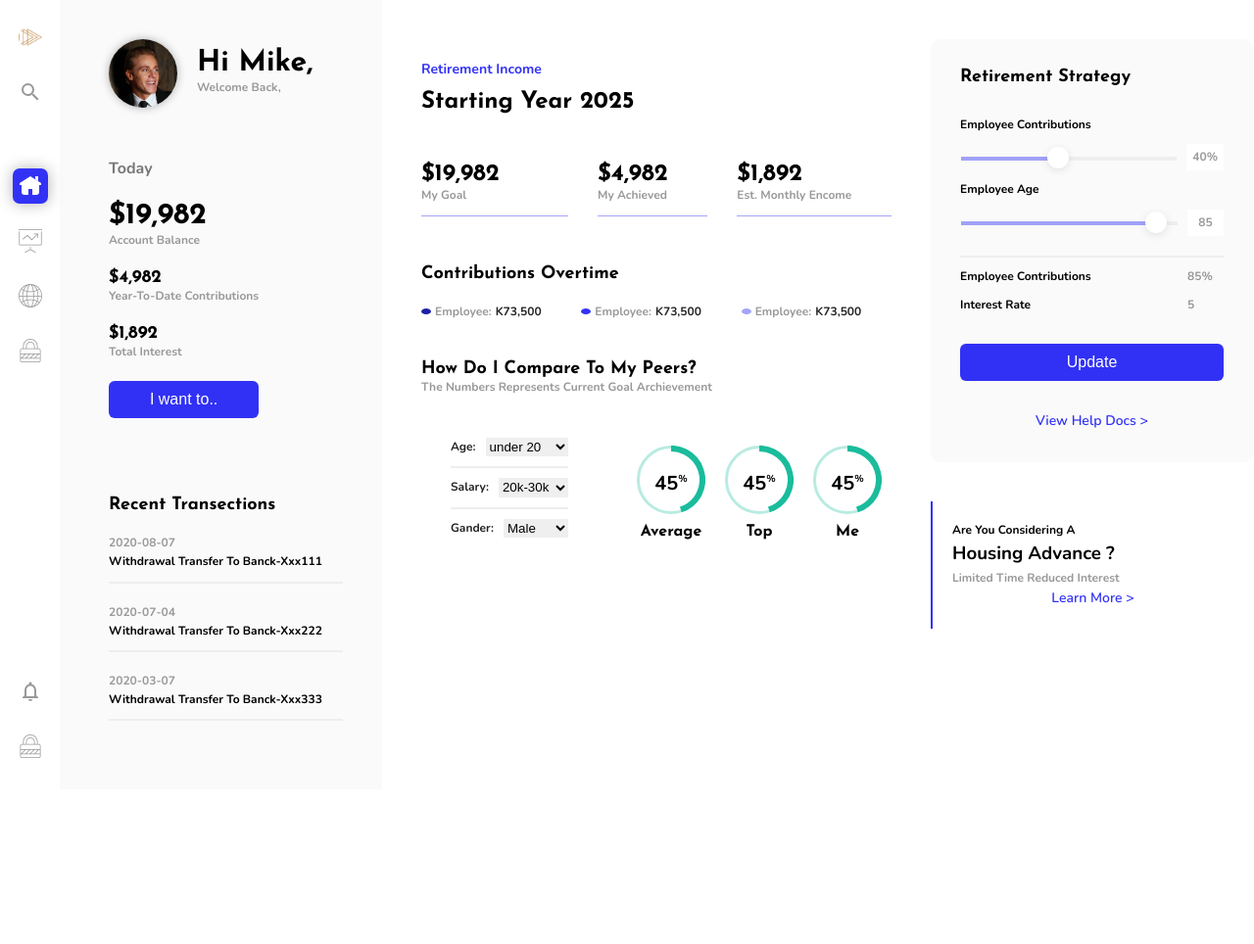
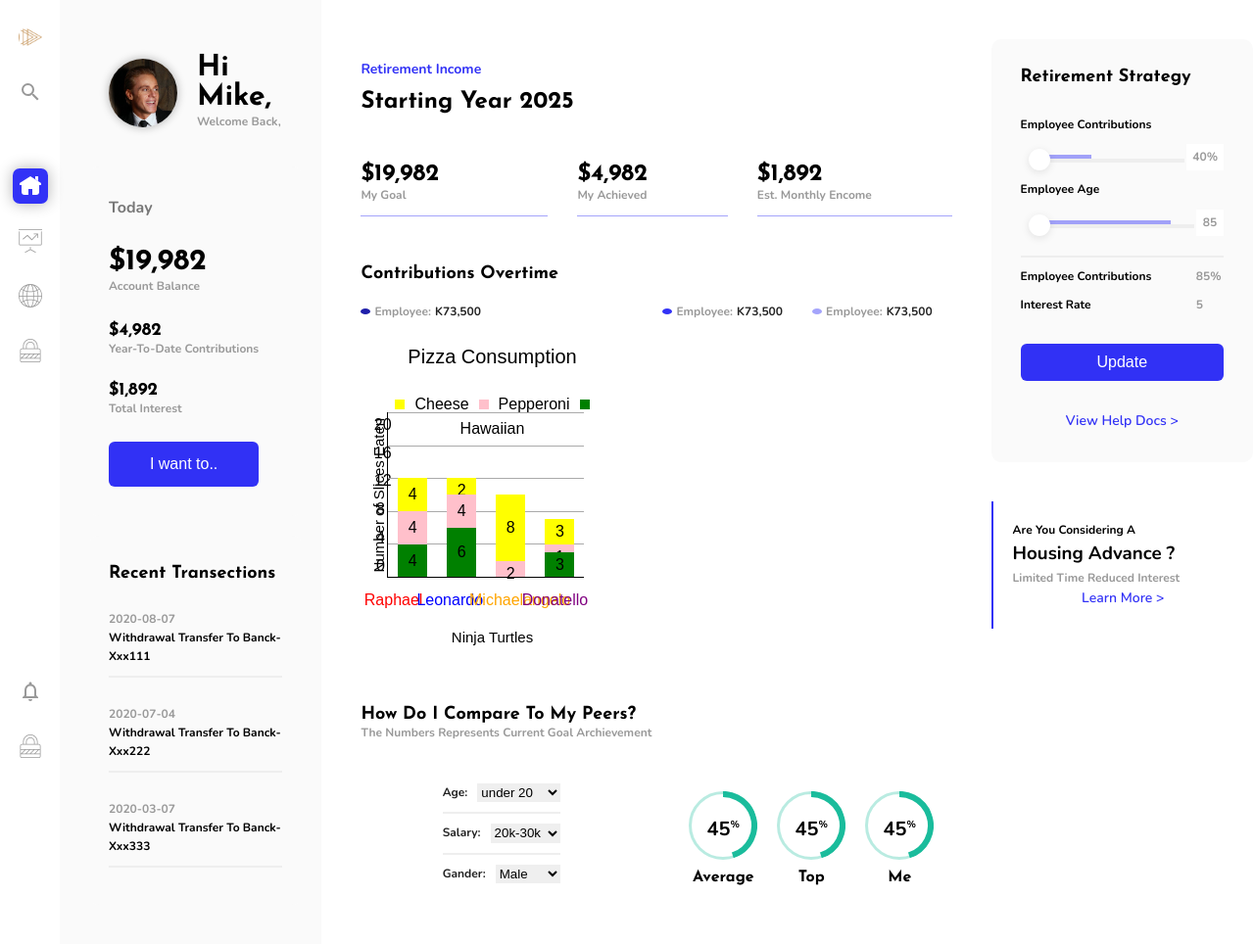
Before and after one commit to Er-Rahul-Tiwari/newDashboard, a PHP site: page / in a window 1280 px wide. Shown: the whole page at 98% size. Before the commit the page ends 774 px from the top, so only its background shows below. Run offline with PHP 8.4, Linux system fonts and the light colour scheme.

Commit message:
--- Auto-Git Commit ---

```diff
--- a/css/style.css
+++ b/css/style.css
@@ -92,58 +92,6 @@
     .container {
       grid-template-rows: repeat(4, min-content);
       grid-template-columns: [full-start] minmax(6rem, 1fr) [center-start] repeat(8, [col-start] minmax(min-content, 14rem) [col-end]) [center-end] minmax(6rem, 1fr) [full-end]; } }
-
-.btn {
-  display: grid;
-  align-items: center;
-  justify-items: center;
-  width: 100%;
-  padding: 1rem 2.4rem;
-  border-radius: 0.6rem;
-  -webkit-border-radius: 0.6rem;
-  -moz-border-radius: 0.6rem;
-  -ms-border-radius: 0.6rem;
-  -o-border-radius: 0.6rem;
-  font-size: 1.6rem;
-  background-color: rgba(28, 28, 245, 0.9);
-  color: #fff;
-  outline: none;
-  border: none; }
-  .btn:hover {
-    background-color: rgba(7, 7, 161, 0.9);
-    cursor: pointer; }
-
-.link {
-  display: grid;
-  align-self: center;
-  justify-self: center;
-  font-size: 1.4rem;
-  font-weight: 600;
-  color: rgba(28, 28, 245, 0.9);
-  text-decoration: none;
-  text-transform: capitalize; }
-
-.notification, .presentation, .global, .lock, .search, .hut {
-  width: 2.4rem;
-  height: 2.4rem; }
-
-.notification {
-  fill: #999; }
-
-.presentation {
-  fill: #999; }
-
-.global {
-  fill: #999; }
-
-.lock {
-  fill: #999; }
-
-.search {
-  fill: #999; }
-
-.hut {
-  fill: #999; }
 
 .bar > span {
   position: relative;
@@ -263,6 +211,150 @@
 
 .pie-wrapper.progress-45 .pie .right-side {
   display: none; }
+
+.btn {
+  display: grid;
+  align-items: center;
+  justify-items: center;
+  width: 100%;
+  padding: 1rem 2.4rem;
+  border-radius: 0.6rem;
+  -webkit-border-radius: 0.6rem;
+  -moz-border-radius: 0.6rem;
+  -ms-border-radius: 0.6rem;
+  -o-border-radius: 0.6rem;
+  font-size: 1.6rem;
+  background-color: rgba(28, 28, 245, 0.9);
+  color: #fff;
+  outline: none;
+  border: none; }
+  .btn:hover {
+    background-color: rgba(7, 7, 161, 0.9);
+    cursor: pointer; }
+
+.link {
+  display: grid;
+  align-self: center;
+  justify-self: center;
+  font-size: 1.4rem;
+  font-weight: 600;
+  color: rgba(28, 28, 245, 0.9);
+  text-decoration: none;
+  text-transform: capitalize; }
+
+.notification, .presentation, .global, .lock, .search, .hut {
+  width: 2.4rem;
+  height: 2.4rem; }
+
+.notification {
+  fill: #999; }
+
+.presentation {
+  fill: #999; }
+
+.global {
+  fill: #999; }
+
+.lock {
+  fill: #999; }
+
+.search {
+  fill: #999; }
+
+.hut {
+  fill: #999; }
+
+.chartContainer {
+  height: 60%;
+  width: 90%;
+  font-family: sans-serif;
+  display: flex;
+  flex-wrap: wrap; }
+
+.chartTitle {
+  text-align: center;
+  width: 100%;
+  padding: 20px 0;
+  border: 0; }
+
+.chartLegend {
+  width: 100%;
+  height: 10%;
+  text-align: center; }
+
+.legendKey {
+  display: inline-block;
+  width: 1rem;
+  height: 1rem;
+  margin: 0 10px; }
+
+input:focus {
+  outline: none; }
+
+.yAxisTitle {
+  width: 5%;
+  writing-mode: tb-rl;
+  transform: rotate(-180deg);
+  text-align: center;
+  font-size: 1.5rem;
+  padding: 0 2.5%;
+  padding-left: 0; }
+
+.yAxis {
+  width: 5%;
+  display: flex;
+  flex-direction: column;
+  justify-content: space-between;
+  text-align: center; }
+
+.chartGrid {
+  width: 75%;
+  height: 80%;
+  display: flex;
+  flex-direction: row;
+  justify-content: center;
+  border-bottom: 1px solid black;
+  border-left: 1px solid black;
+  background: repeating-linear-gradient(to bottom, #aaa 0, #aaa 1px, transparent 1px, transparent 20%); }
+
+.bar {
+  align-self: flex-end;
+  flex-direction: column-reverse;
+  margin: 0 5%;
+  text-align: center;
+  position: relative;
+  display: flex;
+  justify-content: flex-start; }
+
+.bar:hover {
+  opacity: 0.7; }
+
+.innerBar {
+  width: 100%;
+  display: flex;
+  flex-wrap: wrap;
+  justify-content: center; }
+
+.emptyBox {
+  width: 12.5%; }
+
+.xAxis {
+  width: 75%;
+  display: flex;
+  flex-direction: row;
+  justify-content: center;
+  padding: 10px 0; }
+
+.xAxisLabel {
+  flex-wrap: wrap;
+  text-align: center;
+  margin: 0 5%; }
+
+.xAxisTitle {
+  width: 100%;
+  text-align: center;
+  font-size: 1.5rem;
+  margin-top: 1%; }
 
 .navbar {
   grid-column: sidebar-start / sidebar-end;
--- a/index.html
+++ b/index.html
@@ -9,6 +9,7 @@
         href="https://fonts.googleapis.com/css?family=Josefin+Sans:300,400,400i,500,600,700|Nunito:300,300i,500,600,700"
         rel="stylesheet">
     <link rel="stylesheet" href="css/style.css">
+  <!-- <link rel="stylesheet" href="main.css"> -->
     <link rel="shortcut icon" type="image/png" href="img/favicon.png">
 
     <title>RapidQuest &mdash; your Dashboard, your data</title>
@@ -181,6 +182,9 @@
                     <p class='para black'> K73,500</p>
                 </div>
             </div>
+            <!-- Graph Chart  -->
+            <div id="testDiv"></div>
+
         </div>
 
         <h2 class="heading-3 mt-large">How do I compare to my peers?</h2>
@@ -333,6 +337,8 @@
     </div>
 
 
+    <script src="https://code.jquery.com/jquery-1.12.4.min.js" integrity="sha384-nvAa0+6Qg9clwYCGGPpDQLVpLNn0fRaROjHqs13t4Ggj3Ez50XnGQqc/r8MhnRDZ" crossorigin="anonymous"></script>
+    <script src="bar-chart.js"></script>
 </body>
 
 </html>
--- /dev/null
+++ b/sass/graphChart.scss
@@ -0,0 +1,107 @@
+
+.chartContainer {
+    height: 60%;
+    width: 90%;
+    font-family: sans-serif;
+    display: flex;
+    flex-wrap: wrap;
+  }
+
+  .chartTitle {
+    text-align: center;
+    width: 100%;
+    padding: 20px 0;
+    border: 0;
+  }
+
+  .chartLegend {
+    width: 100%;
+    height: 10%;
+    text-align: center;
+  }
+
+  .legendKey {
+    display: inline-block;
+    width: 1rem;
+    height: 1rem;
+    margin: 0 10px;
+  }
+
+  input:focus {
+    outline: none;
+  }
+
+  .yAxisTitle {
+    width: 5%;
+    writing-mode: tb-rl;
+    transform: rotate(-180deg);
+    text-align: center;
+    font-size: 1.5rem;
+    padding: 0 2.5%;
+    padding-left: 0;
+  }
+
+  .yAxis {
+    width: 5%;
+    display: flex;
+    flex-direction: column;
+    justify-content: space-between;
+    text-align: center;
+  }
+
+  .chartGrid {
+    width: 75%;
+    height: 80%;
+    display: flex;
+    flex-direction: row;
+    justify-content: center;
+    border-bottom: 1px solid black;
+    border-left: 1px solid black;
+    background: repeating-linear-gradient(to bottom, #aaa 0, #aaa 1px, transparent 1px, transparent 20%);
+  }
+
+  .bar {
+    align-self: flex-end;
+    flex-direction: column-reverse;
+    margin: 0 5%;
+    text-align: center;
+    position: relative;
+    display: flex;
+    justify-content: flex-start;
+  }
+
+  .bar:hover {
+    opacity: 0.7;
+  }
+
+  .innerBar {
+    width: 100%;
+    display: flex;
+    flex-wrap: wrap;
+    justify-content: center;
+  }
+
+  .emptyBox {
+    width: 12.5%;
+  }
+
+  .xAxis {
+    width: 75%;
+    display: flex;
+    flex-direction: row;
+    justify-content: center;
+    padding: 10px 0;
+  }
+
+  .xAxisLabel {
+    flex-wrap: wrap;
+    text-align: center;
+    margin: 0 5%;
+  }
+
+  .xAxisTitle {
+    width: 100%;
+    text-align: center;
+    font-size: 1.5rem;
+    margin-top: 1%;
+  }
--- a/sass/main.scss
+++ b/sass/main.scss
@@ -1,8 +1,9 @@
 @import './typography';
 @import './base';
 
+@import './progressBar';
 @import './button';
-@import './progressBar';
+@import './graphChart';
 @import './navbar';
 @import './profile';
 @import './home';
```
Also changed, not shown: bar-chart.js (added, +172 -0 lines), sass/_typography.scss (+26 -26 lines).
